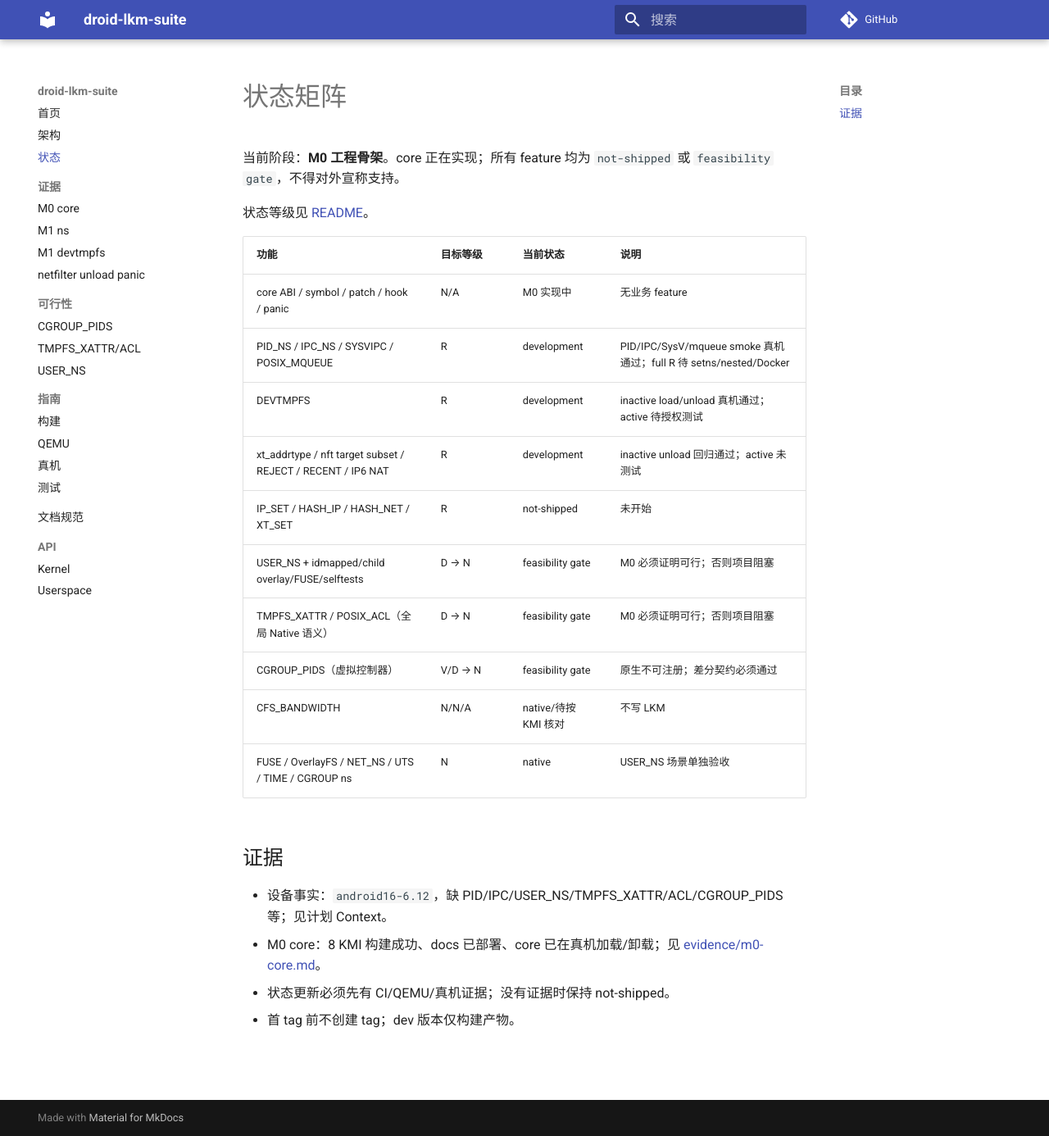
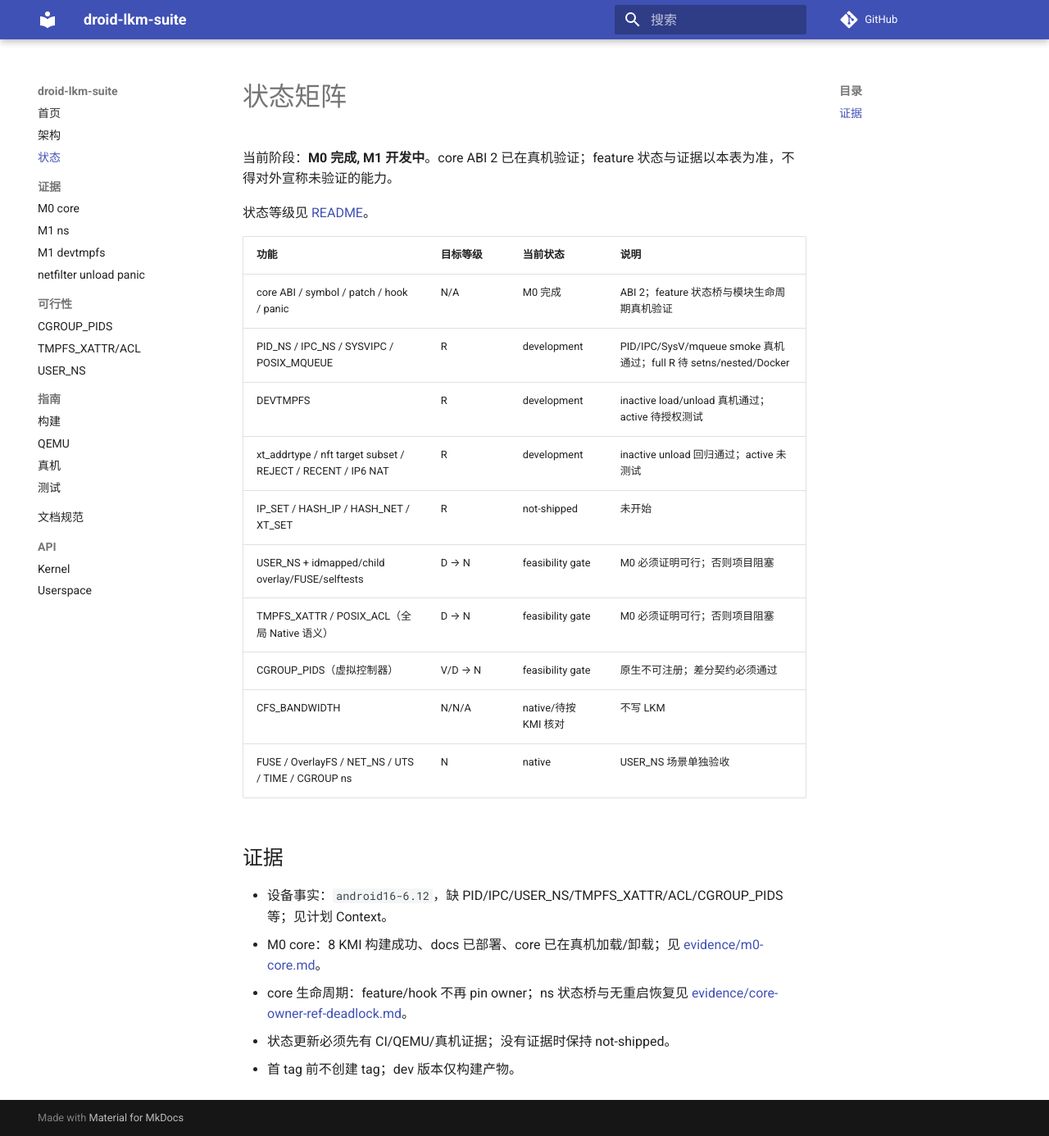
Before and after one commit to uobe1/droid-lkm-suite, an MkDocs documentation site: the page built from docs/status.md, in a window 1280 px wide and 1386 px high. Shown: the whole window at 82% size. Built offline with MkDocs 1.6.1 and Material for MkDocs 9.7.7, drawn with Linux system fonts in a browser that asks for light colours; comment, search, counter and statistics services are not loaded.

Commit message:
docs(core): record ABI 2 lifecycle contract and probe DDK image

```diff
--- a/docs/status.md
+++ b/docs/status.md
@@ -1,12 +1,12 @@
 # 状态矩阵
 
-当前阶段：**M0 工程骨架**。core 正在实现；所有 feature 均为 `not-shipped` 或 `feasibility gate`，不得对外宣称支持。
+当前阶段：**M0 完成, M1 开发中**。core ABI 2 已在真机验证；feature 状态与证据以本表为准，不得对外宣称未验证的能力。
 
 状态等级见 [README](../README.md)。
 
 | 功能 | 目标等级 | 当前状态 | 说明 |
 |---|---|---|---|
-| core ABI / symbol / patch / hook / panic | N/A | M0 实现中 | 无业务 feature |
+| core ABI / symbol / patch / hook / panic | N/A | M0 完成 | ABI 2；feature 状态桥与模块生命周期真机验证 |
 | PID_NS / IPC_NS / SYSVIPC / POSIX_MQUEUE | R | development | PID/IPC/SysV/mqueue smoke 真机通过；full R 待 setns/nested/Docker |
 | DEVTMPFS | R | development | inactive load/unload 真机通过；active 待授权测试 |
 | xt_addrtype / nft target subset / REJECT / RECENT / IP6 NAT | R | development | inactive unload 回归通过；active 未测试 |
@@ -21,5 +21,6 @@
 
 - 设备事实：`android16-6.12`，缺 PID/IPC/USER_NS/TMPFS_XATTR/ACL/CGROUP_PIDS 等；见计划 Context。
 - M0 core：8 KMI 构建成功、docs 已部署、core 已在真机加载/卸载；见 [evidence/m0-core.md](evidence/m0-core.md)。
+- core 生命周期：feature/hook 不再 pin owner；ns 状态桥与无重启恢复见 [evidence/core-owner-ref-deadlock.md](evidence/core-owner-ref-deadlock.md)。
 - 状态更新必须先有 CI/QEMU/真机证据；没有证据时保持 not-shipped。
 - 首 tag 前不创建 tag；dev 版本仅构建产物。
```
Also changed, not shown: docs/api/kernel.md (+2 -1 lines), docs/architecture/overview.md (+1 -1 lines), 1 other file.
